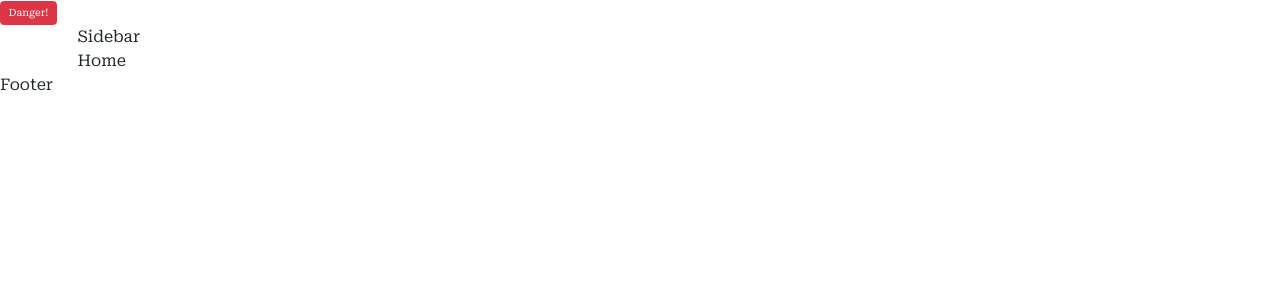
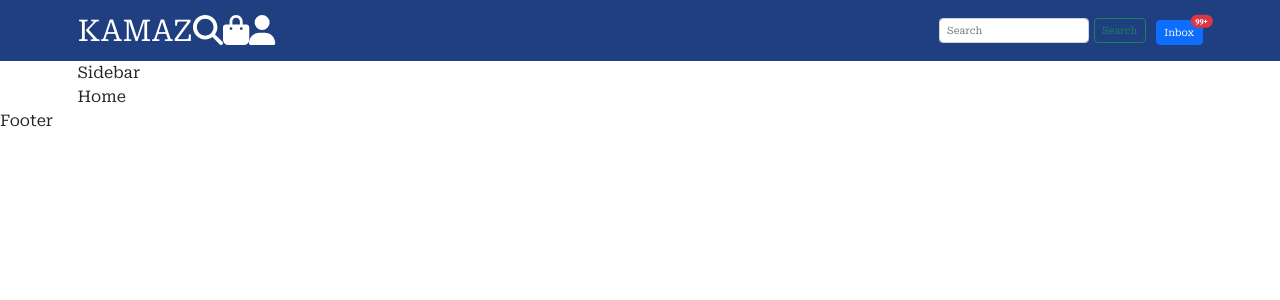
Before and after one commit to famxuanlinh/kamaz, a React (Create React App) app: page / in a window 1280 px wide. Shown: the top 300 px of the page. Built offline with nearby package versions, Linux system fonts and the light colour scheme.

Commit message:
add fontawesome

```diff
--- a/src/components/GlobalStyles/GlobalStyles.scss
+++ b/src/components/GlobalStyles/GlobalStyles.scss
@@ -3,8 +3,12 @@
 
 :root {
     --primary-color: #1f3f81;
+    --secondary-color: #6e99c6;
+
     --text-color-dark: #1f1f1f;
     --text-color-white: #fff;
+
+    --width-size: 1170px;
 }
 
 * {
--- a/src/components/Header/Header.module.scss
+++ b/src/components/Header/Header.module.scss
@@ -1,2 +1,18 @@
-.wrapper {
+// .wrapper {
+//     background-color: var(--primary-color);
+//     width: 1903px;
+//     height: 61px;
+//     justify-content: center;
+//     align-items: center;
+// }
+
+// .inner {
+//     width: var(--width-size);
+//     padding: auto;
+//     margin: auto;
+//     height: 100%;
+// }
+
+.bg-primary {
+    background-color: var(--primary-color);
 }
--- a/src/components/Header/index.js
+++ b/src/components/Header/index.js
@@ -1,15 +1,81 @@
-import React from 'react';
-import classNames from 'classnames/bind';
-import styles from './Header.module.scss';
-import { Button } from 'reactstrap';
+import React, { useState } from 'react';
+import { Link } from 'react-router-dom';
+import styled from 'styled-components';
+import { FontAwesomeIcon } from '@fortawesome/react-fontawesome';
+import { faBagShopping, faMagnifyingGlass, faUser } from '@fortawesome/free-solid-svg-icons';
 
-const cx = classNames.bind(styles);
+const Wrapper = styled.div`
+    background-color: var(--primary-color);
+    width: 100%;
+    height: 61px;
+    position: relative;
+    font-size: 20px;
+`;
+
+const Container = styled.div`
+    max-width: var(--width-size);
+    height: 100%;
+    padding: auto;
+    margin: auto;
+    position: relative;
+`;
+// const Inner = styled.div`
+//     justify-content: center;
+//     align-items: center;
+//     height: 100%;
+// `;
 
 const Header = () => {
     return (
-        <header className={cx('wrapper')}>
-            <Button color="danger">Danger!</Button>
-        </header>
+        <Wrapper>
+            <Container>
+                <nav class="navbar navbar-expand-lg navbar-dark py-3 fixed-top " style={{ height: '61px' }}>
+                    <div class="container">
+                        <a class="navbar-brand" href="#" style={{ fontSize: '30px' }}>
+                            KAMAZ
+                            <FontAwesomeIcon icon={faMagnifyingGlass} />
+                            <FontAwesomeIcon icon={faBagShopping} />
+                            <FontAwesomeIcon icon={faUser} />
+                        </a>
+                        <button
+                            class="navbar-toggler"
+                            type="button"
+                            data-bs-toggle="collapse"
+                            data-bs-target="#navbarSupportedContent"
+                            aria-controls="navbarSupportedContent"
+                            aria-expanded="false"
+                            aria-label="Toggle navigation"
+                        >
+                            <span class="navbar-toggler-icon"></span>
+                        </button>
+                        <div class="collapse navbar-collapse" id="navbarSupportedContent">
+                            <form class="d-flex ms-auto mb-2 mb-lg-0 mx-3">
+                                <input
+                                    class="form-control me-2"
+                                    type="search"
+                                    placeholder="Search"
+                                    aria-label="Search"
+                                />
+                                <button class="btn btn-outline-success" type="submit">
+                                    Search
+                                </button>
+                            </form>
+                            <ul class="navbar-nav ">
+                                <li class="nav-item dropdown">
+                                    <button type="button" class="btn btn-primary position-relative">
+                                        Inbox
+                                        <span class="position-absolute top-0 start-100 translate-middle badge rounded-pill bg-danger">
+                                            99+
+                                            <span class="visually-hidden">unread messages</span>
+                                        </span>
+                                    </button>
+                                </li>
+                            </ul>
+                        </div>
+                    </div>
+                </nav>
+            </Container>
+        </Wrapper>
     );
 };
 
--- a/src/index.js
+++ b/src/index.js
@@ -1,6 +1,7 @@
 import React from 'react';
 import ReactDOM from 'react-dom/client';
 import 'bootstrap/dist/css/bootstrap.min.css';
+import 'bootstrap/dist/js/bootstrap.bundle.min.js';
 import App from './App';
 import reportWebVitals from './reportWebVitals';
 import GlobalStyles from '~/components/GlobalStyles';
```
Also changed, not shown: package.json (+8 -1 lines), src/components/Header/Anoument/index.js (added, +15 -0 lines), 1 other file (tests, documents, lock files or other folders).
